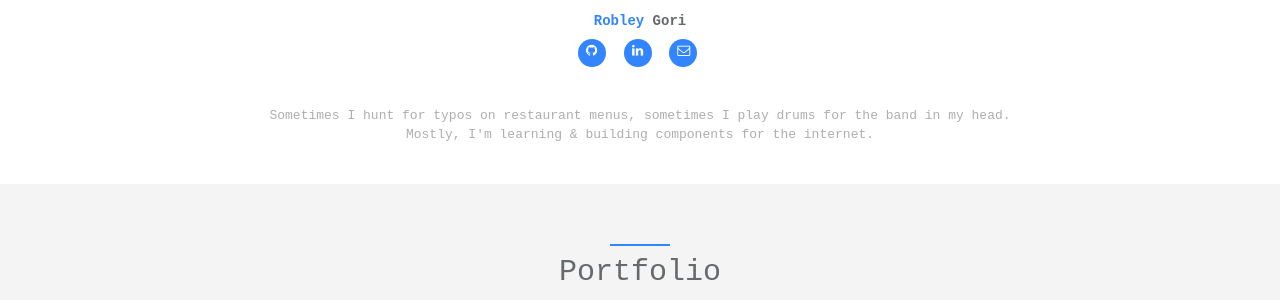
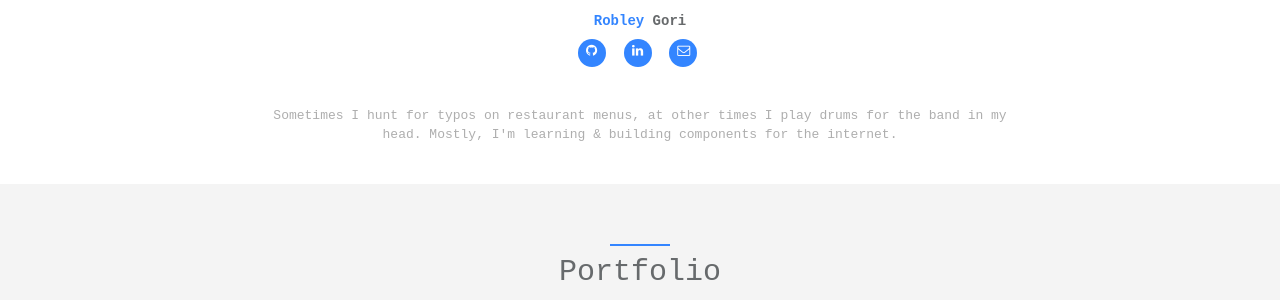
Before and after one commit to ro6ley/ro6ley.github.io, a Jekyll site: the page built from index.html, in a window 1280 px wide and 900 px high. Shown: the part 212-512 px from the top of the window. Built offline with Jekyll 4.4.1, drawn with Linux system fonts in a browser that asks for light colours.

Commit message:
minor modification

```diff
--- a/_config.yml
+++ b/_config.yml
@@ -29,7 +29,7 @@
   skill_icon2:
     - name: icon-nodejs
     - name: fa-linux
-  desc:  Sometimes I hunt for typos on restaurant menus, sometimes I play drums for the band in my head. Mostly, I'm learning & building components for the internet.
+  desc:  Sometimes I hunt for typos on restaurant menus, at other times I play drums for the band in my head. Mostly, I'm learning & building components for the internet.
     # also, you should see the look on my face when i spot a typo on a restaurant menu :D
     # A software developer driven by passion, excellence and the belief that the future will be written in code.
     # I enjoy being challenged and engaging with projects and technologies that require me to work outside my comfort-zone
```
